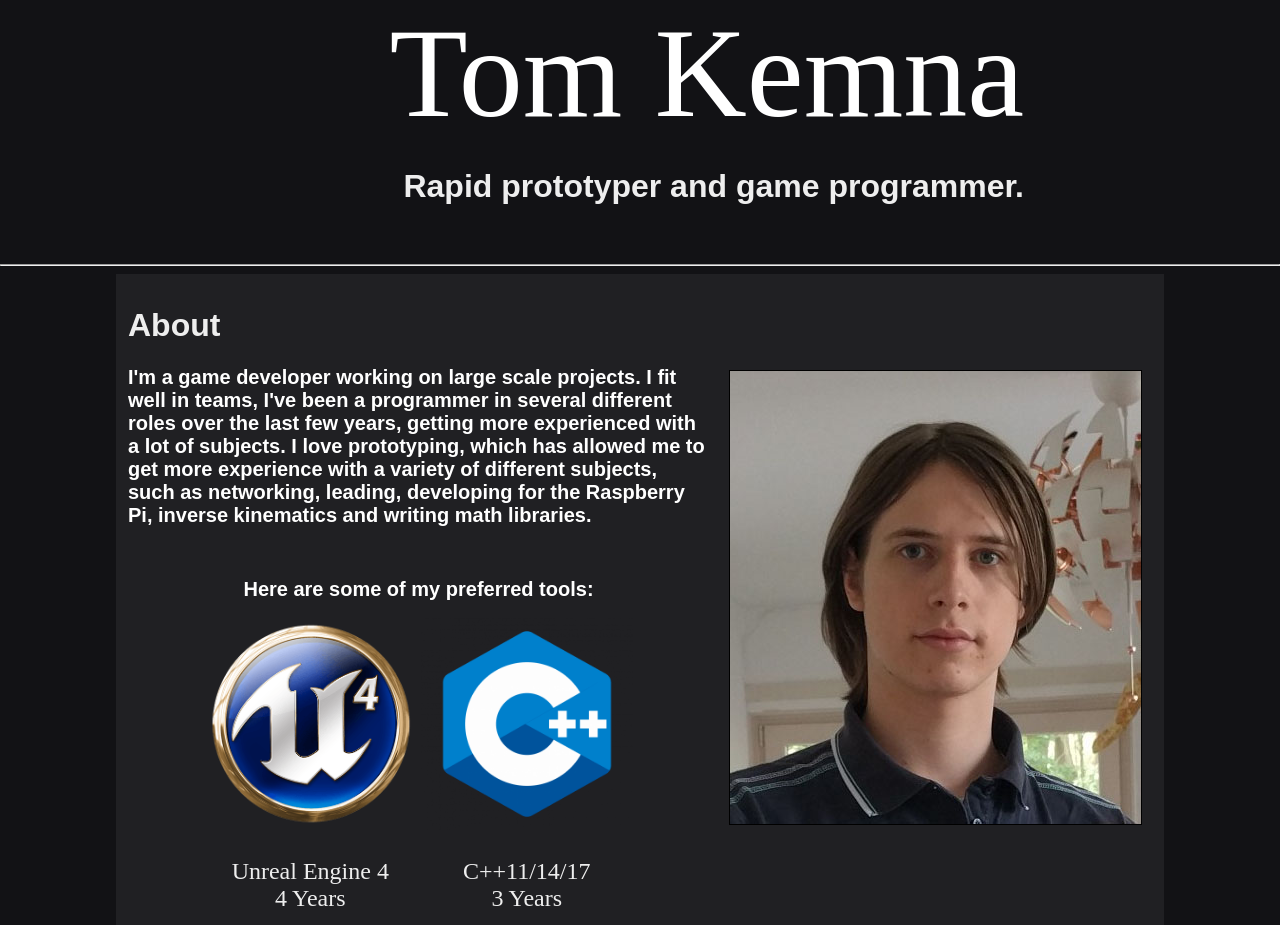
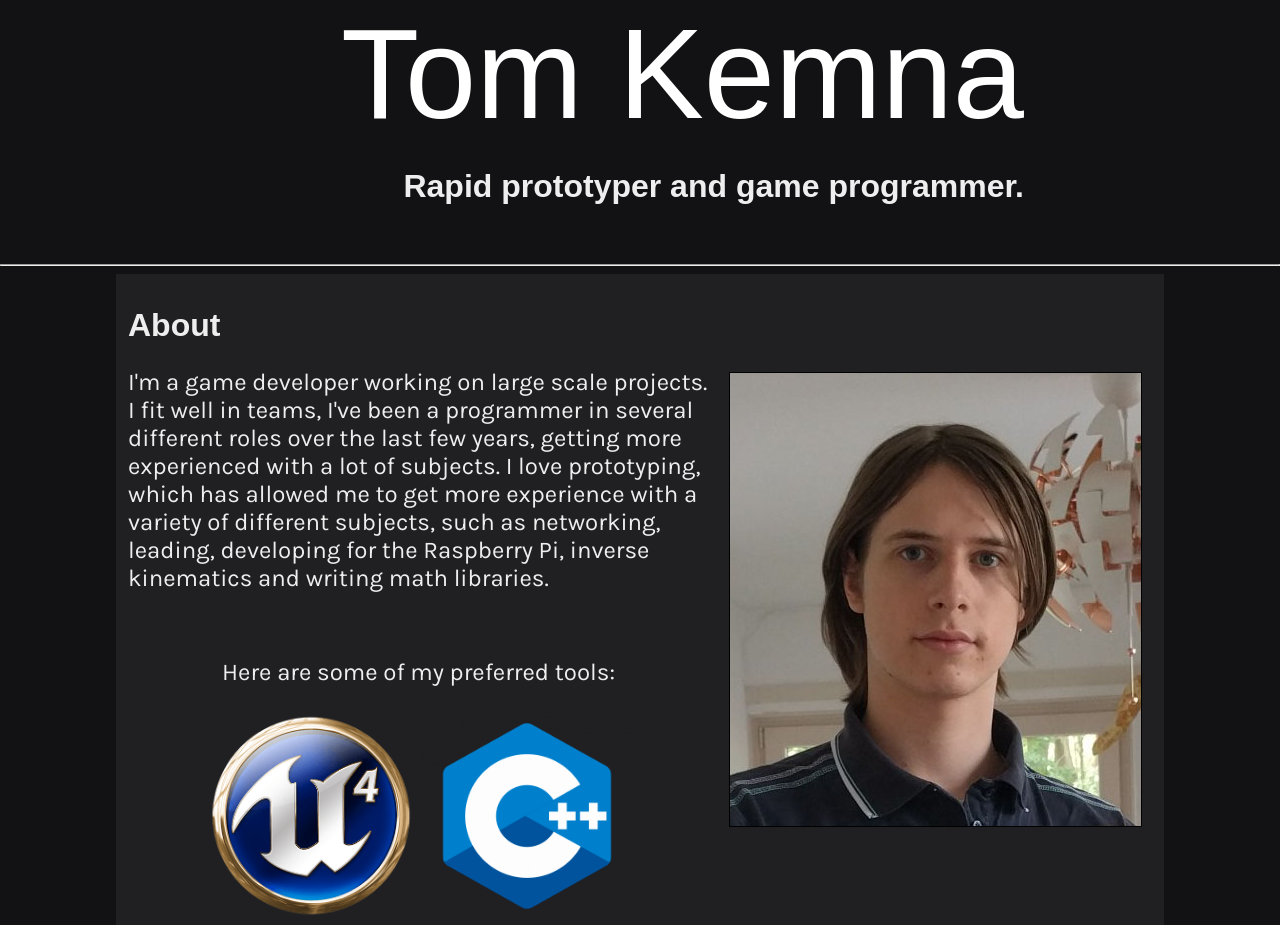
Before and after one commit to Tdead1/Website, a plain HTML site: page Index.html in a window 1280 px wide. Shown: the top 925 px of the page. Drawn offline with Linux system fonts and the light colour scheme.

Commit message:
CHANGE spelling errors, fonts.

```diff
--- a/Index.html
+++ b/Index.html
@@ -1,5 +1,6 @@
 <!DOCTYPE html>
 <!<link href="https://fonts.googleapis.com/css?family=Open+Sans" rel="stylesheet">
+<link href="https://fonts.googleapis.com/css?family=Karla" rel="stylesheet">
 
 <html>
 	<link rel="stylesheet" type="text/css" href="style.css">
@@ -20,10 +21,12 @@
 
 		<div class="about">
 			<h1> About </h1>
-			<h2 style="text-align: left;"> <img style="float: right; margin: 4px 10px 0px 20px; border: 1px solid #000000;" src="Resources/Images/ProfilePicture.jpg"/>
-			I'm a game developer working on large scale projects. I fit well in teams, I've been a programmer in several different roles over the last few years, getting more experienced with a lot of subjects. I love prototyping, which has allowed me to get more experience with a variety of different subjects, such as networking, leading, developing for the Raspberry Pi, inverse kinematics and writing math libraries. </h2>
+			<p style="text-align: left;"> <img style="float: right; margin: 4px 10px 0px 20px; border: 1px solid #000000;" src="Resources/Images/ProfilePicture.jpg"/>
+			I'm a game developer working on large scale projects. I fit well in teams, I've been a programmer in several different roles over the last few years, getting more experienced with a lot of subjects.
+			I love prototyping, which has allowed me to get more experience with a variety of different subjects, such as networking, leading, developing for the Raspberry Pi, inverse kinematics and
+			writing math libraries. </p>
 			<br/>
-			<h2 style="text-align: center;"> Here are some of my preferred tools:  </h2>
+			<p style="text-align: center;"> Here are some of my preferred tools:  </p>
 			<div class="logo">
 				<img src="Resources/Images/Logos/UELogo.png">
 				<p> Unreal Engine 4 <br/>4 Years</p>
@@ -71,7 +74,7 @@
 
 			<div class="informationSlide" id="bioside">
 					<h1 class="introMainText"> I was a rapid prototyper and lead programmer on this project. </h1>
-					<p> We worked in a team of 19 people to create a VR 0G shooter with inovative movement mechanics. I worked on the guns and grenades mostly, while also working as communication point for all 7 programmers in the team.</p>
+					<p> We worked in a team of 19 people to create a VR 0G shooter with innovative movement mechanics. I worked on the guns and grenades mostly, while also working as communication point for all 7 programmers in the team.</p>
 					<iframe width="560" height="315" src="https://www.youtube.com/embed/WR6zO_AXjXU?enablejsapi=1" frameborder="0" allow="autoplay; encrypted-media" allowfullscreen id="videoBioside"></iframe>
 			</div>
 			<div class="informationSlide" id="tiframe">
@@ -104,7 +107,8 @@
 			</tr>
 			</table>
 
-			<p> At my eduction we have a strong focus on creating games in a profesional environment. I've learned besides game engines and programming languages I'm also proficient in iterative development using Scrum and KanBan, and the tools that come with those, like Trello and Jira. </p>
+			<p> At my education we have a strong focus on creating games in a professional environment. I've learned besides game engines and programming languages I'm also proficient at iterative
+			development using Scrum and Kanban, and the tools that come with those, like Trello and Jira. </p>
 
 			<br/>
 
--- a/style.css
+++ b/style.css
@@ -18,14 +18,19 @@
 
 @font-face {
 	font-family: 'Open Sans', sans-serif;
-	src: https://fonts.googleapis.com/css?family=Open+Sans;
+	src: (https://fonts.googleapis.com/css?family=Open+Sans) ;
+}
+
+@font-face {
+	font-size: 6px;
+	font-family: 'Karla', sans-serif;
 }
 
 p{
 	color: #EEE;
 	vertical-align: top;
 	font-size: 24px;
-	font-family: Centabel;
+	font-family: Karla;
 }
 td
 {
@@ -129,7 +134,6 @@ body {
 }
 
 .header a {
-	font-family: Centabel;
     float: right;
     display: block;
     color: #FFF;
@@ -172,7 +176,6 @@ body {
 }
 .introName
 {
-	font-family: OpenSans;
 	font-size: 128px;
 	color: #FFFFFF;
 	text-align: right;
```
